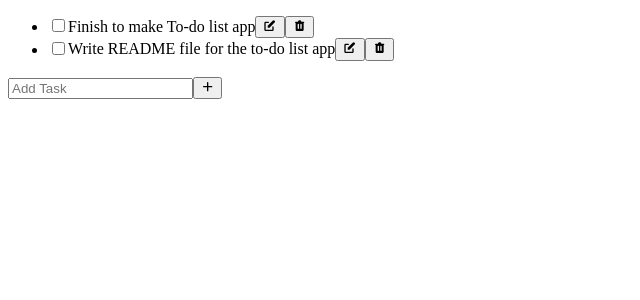
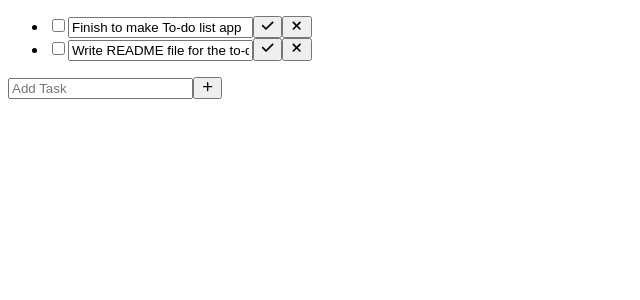
Before and after one commit to Byte-nana/todo-react, a React (Vite) app: page / in a window 1280 px wide. Shown: the top 300 px of the page, without its empty margins (0-640 px from the left). Built offline with nearby package versions, Linux system fonts and the light colour scheme.

Commit message:
style:edit mode buttons layout

```diff
--- a/src/components/Todo/Todo.jsx
+++ b/src/components/Todo/Todo.jsx
@@ -1,14 +1,19 @@
-import React from 'react';
+import React, { useState } from 'react';
 import { PiPencilSlashDuotone } from 'react-icons/pi';
 import { HiPencilAlt, HiTrash } from 'react-icons/hi';
+import { FaCheck, FaXmark } from 'react-icons/fa6';
 
-export default function Todo({ todo, onUpdate }) {
+export default function Todo({ todo, onUpdate, onDelete }) {
   const { id, text, status } = todo;
+  const [editMode, setEditMode] = useState(true);
   const handleChange = (e) => {
     const status = e.target.checked ? 'completed' : 'active';
     onUpdate({ ...todo, status });
   };
-
+  const handleClick = () => {
+    onDelete(todo);
+  };
+  const handleEdit = () => {};
   return (
     <li>
       <input
@@ -18,13 +23,30 @@ export default function Todo({ todo, onUpdate }) {
         checked={status === 'completed'}
         onChange={handleChange}
       />
-      <label htmlFor={id}>{text}</label>
-      <button>
-        <HiPencilAlt />
-      </button>
-      <button>
-        <HiTrash />
-      </button>
+      <label htmlFor={id}>
+        {!editMode && text}
+        {editMode && (
+          <>
+            <input type='text' value={text} />
+            <button>
+              <FaCheck />
+            </button>
+            <button>
+              <FaXmark />
+            </button>
+          </>
+        )}
+      </label>
+      {!editMode && (
+        <>
+          <button onClick={handleEdit}>
+            <HiPencilAlt />
+          </button>
+          <button onClick={handleClick}>
+            <HiTrash />
+          </button>
+        </>
+      )}
     </li>
   );
 }
--- a/src/components/TodoList/TodoList.jsx
+++ b/src/components/TodoList/TodoList.jsx
@@ -17,12 +17,20 @@ export default function TodoList() {
     setTodos(
       todos.map((todo) => (todo.id === updatedTodo.id ? updatedTodo : todo))
     );
+  const handleDelete = (deletedTodo) => {
+    setTodos(todos.filter((todo) => todo.id !== deletedTodo.id));
+  };
 
   return (
     <section>
       <ul>
         {todos.map((todo) => (
-          <Todo key={todo.id} todo={todo} onUpdate={handleUpdate} />
+          <Todo
+            key={todo.id}
+            todo={todo}
+            onUpdate={handleUpdate}
+            onDelete={handleDelete}
+          />
         ))}
       </ul>
       <AddTodo onAdd={handleAdd} />
```
